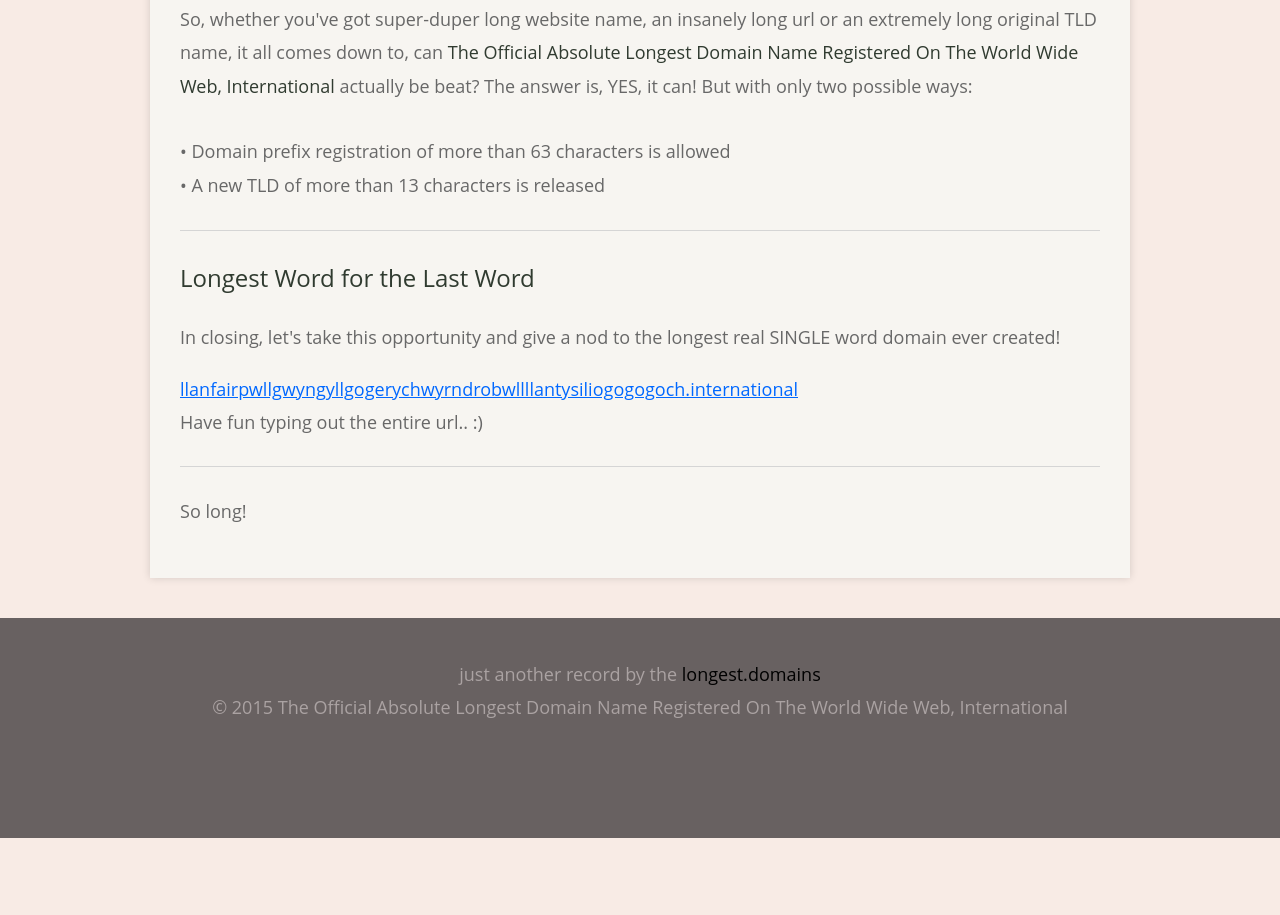
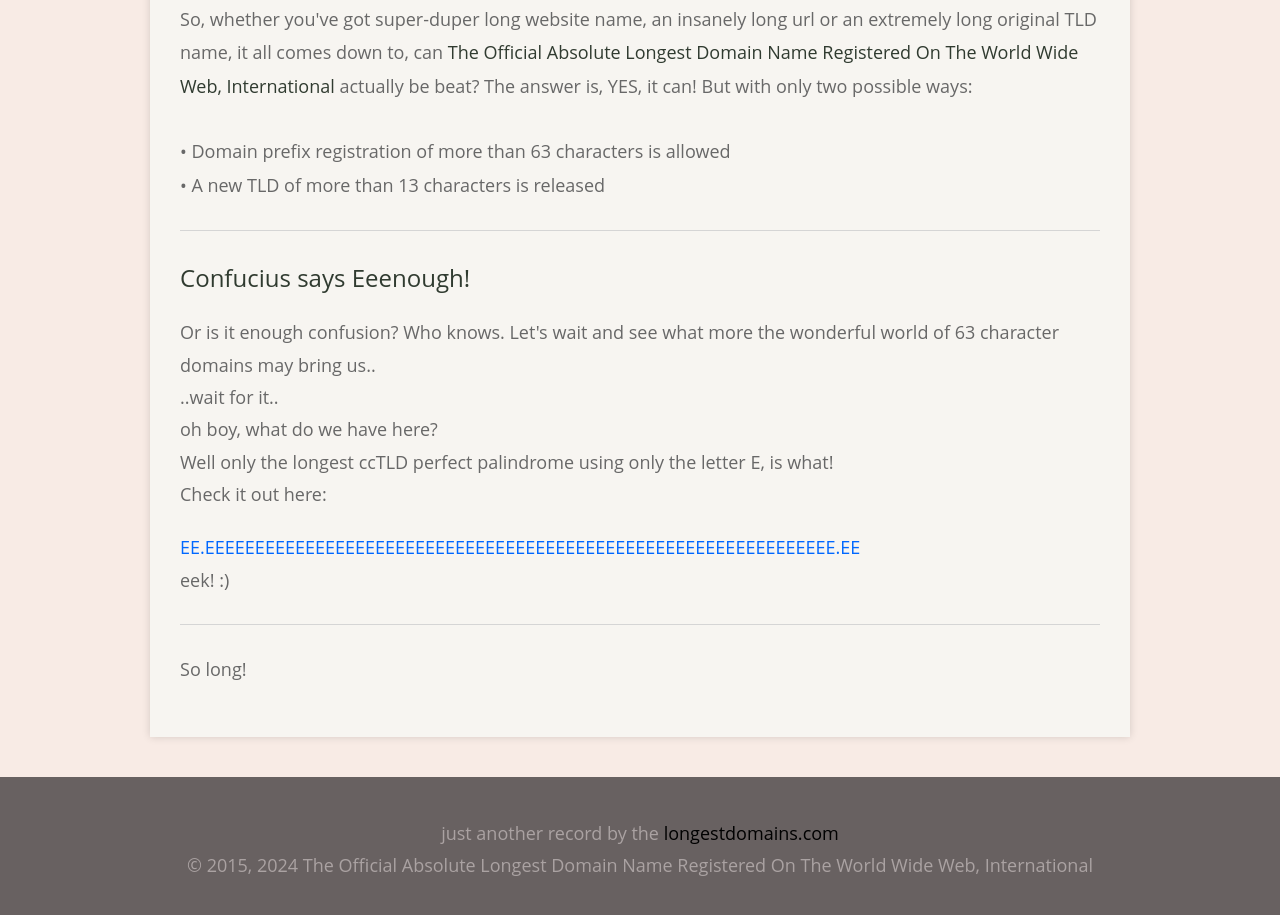
Before and after one commit to tongueclick/official, a plain HTML site: page index.html in a window 1280 px wide. Shown: the part 1126-2041 px from the top of the page. Before the commit the page ends 1964 px from the top, so only its background shows below. Drawn offline with Linux system fonts and the light colour scheme; a small style sheet from the web is missing.

Commit message:
Add files via upload

```diff
--- a/index.html
+++ b/index.html
@@ -92,15 +92,15 @@
             </div>
 
             <div id="elm_hYpxFaKaTvuHWwUkDJp2_Q" class="zpelement-wrapper text">
-                    <div><h2 align="left"><font color="#303b30" face="&quot;Open Sans&quot;" size="5">Longest Word for the&nbsp;Last Word</font></h2></div>
+                    <div><h2 align="left"><font color="#303b30" face="&quot;Open Sans&quot;" size="5">Confucius says Eeenough!</font></h2></div>
             </div>
 
             <div id="elm_S5Yr9BdTQReRpu2iQVT9Gg" class="zpelement-wrapper text">
-                    <div><h2 align="left"><font color="#686868" face="&quot;Open Sans&quot;" size="4">In closing, let's take this opportunity and give a nod to the longest real SINGLE word domain ever created!</font></h2></div>
+                    <div><h2 align="left"><font color="#686868" face="&quot;Open Sans&quot;" size="4"><p>Or is it enough confusion? Who knows. Let's wait and see what more the wonderful world of 63 character domains may bring us..</p><p>..wait for it..</p><p>oh boy, what do we have here?</p><p>Well only the longest ccTLD perfect palindrome using only the letter E, is what!</p><p>Check it out here:</p></font></h2></div>
             </div>
 
             <div id="elm_PdGkXBDPQSOiOwDfA5R1uA" class="zpelement-wrapper text">
-                    <div><p align="left"><font color="#000000" face="&quot;Open Sans&quot;" size="4"><a href="http://www.llanfairpwllgwyngyllgogerychwyrndrobwllllantysiliogogogoch.international" target="_self" title="The World's Longest Single-Word Domain Name Ever!"><u>llanfairpwllgwyngyllgogerychwyrndrobwllllantysiliogogogoch.international</u></a></font></p><p align="left"><font color="#686868" face="&quot;Open Sans&quot;" size="4">Have fun typing out the entire url.. :)</font></p></div>
+                    <div><p align="left"><font color="#000000" face="&quot;Open Sans&quot;" size="4"><a href="http://ee.eeeeeeeeeeeeeeeeeeeeeeeeeeeeeeeeeeeeeeeeeeeeeeeeeeeeeeeeeeeeeee.ee" target="_blank" title="http://ee.eeeeeeeeeeeeeeeeeeeeeeeeeeeeeeeeeeeeeeeeeeeeeeeeeeeeeeeeeeeeeee.ee">EE.EEEEEEEEEEEEEEEEEEEEEEEEEEEEEEEEEEEEEEEEEEEEEEEEEEEEEEEEEEEEEEE.EE</a></font></p><p align="left"><font color="#686868" face="&quot;Open Sans&quot;" size="4">eek! :)</font></p></div>
             </div>
 
             <div id="elm_MVxr1z2gQw-JhTYd9DNcnA" class="zpelement-wrapper text">
@@ -118,7 +118,7 @@
 
 <div class="themeFooterArea clearDiv">
   <div class="themeFooterPattern">
-    <div class="themeWidth"><div id="footer-container" class="zpcontent-wrapper"><div id="elm_Be59VCTuRO-w3yTypkafSA" class="zpelement-wrapper text"><div><p align="center"><font face="Arial" size="3"><font face="&quot;Open Sans&quot;" size="4">just another&nbsp;record by the <a href="http://www.longest.domains" target="_self" title="http://www.longest.domains"><font color="#000000">longest.domains</font></a></font></font></p><p align="center"><font face="Arial" size="3"><font face="&quot;Open Sans&quot;" size="4">© 2015 The Official Absolute Longest Domain Name Registered On The World Wide Web, International</font><br></font></p></div>
+    <div class="themeWidth"><div id="footer-container" class="zpcontent-wrapper"><div id="elm_Be59VCTuRO-w3yTypkafSA" class="zpelement-wrapper text"><div><p align="center"><font face="Arial" size="3"><font face="&quot;Open Sans&quot;" size="4">just another&nbsp;record by the <a href="http://longestdomains.com" target="_self" title="http://www.longest.domains"><font color="#000000">longestdomains.com</font></a></font></font></p><p align="center"><font face="Arial" size="3"><font face="&quot;Open Sans&quot;" size="4">© 2015, 2024 The Official Absolute Longest Domain Name Registered On The World Wide Web, International</font><br></font></p></div>
 </div></div></div>
   </div>
 </div>
```
